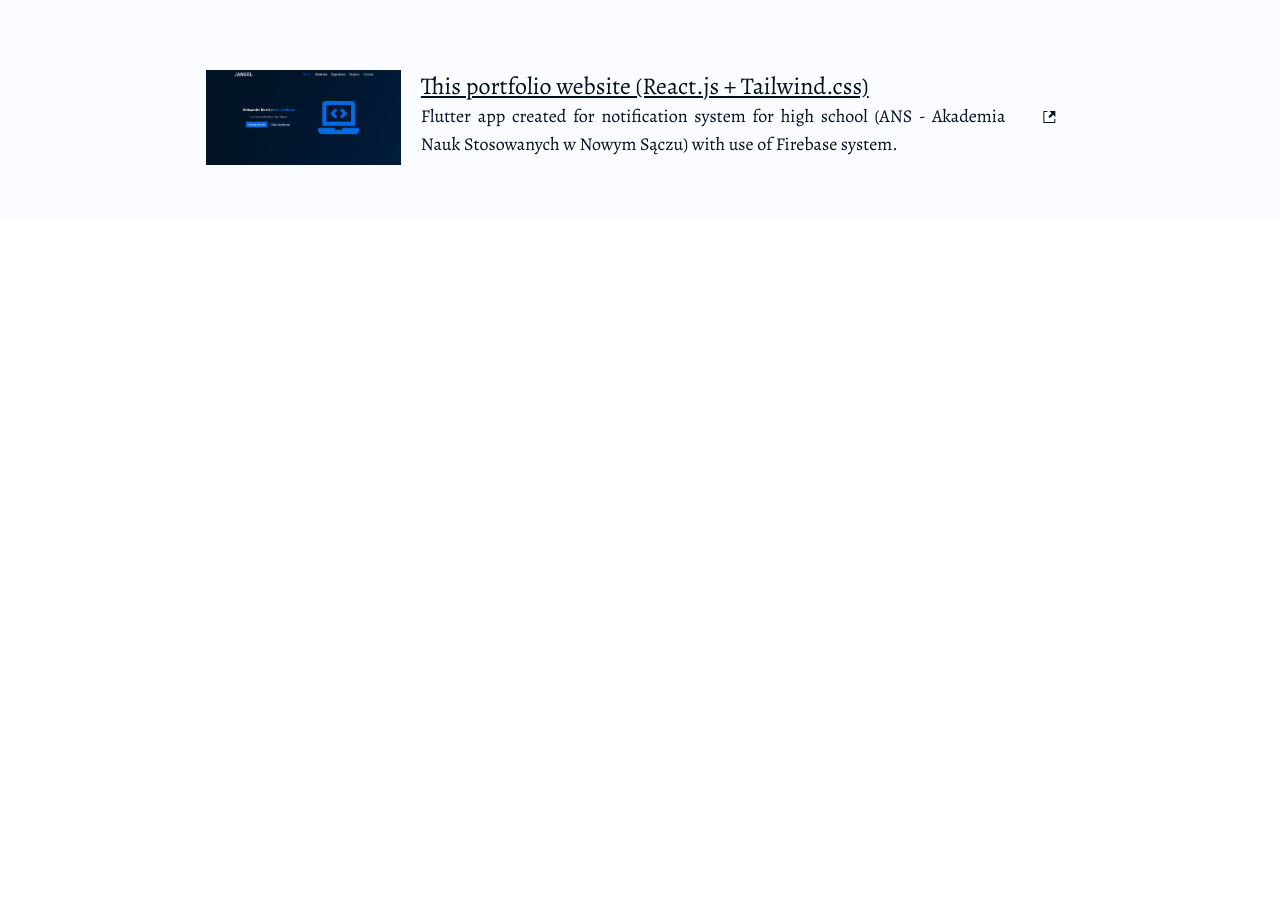
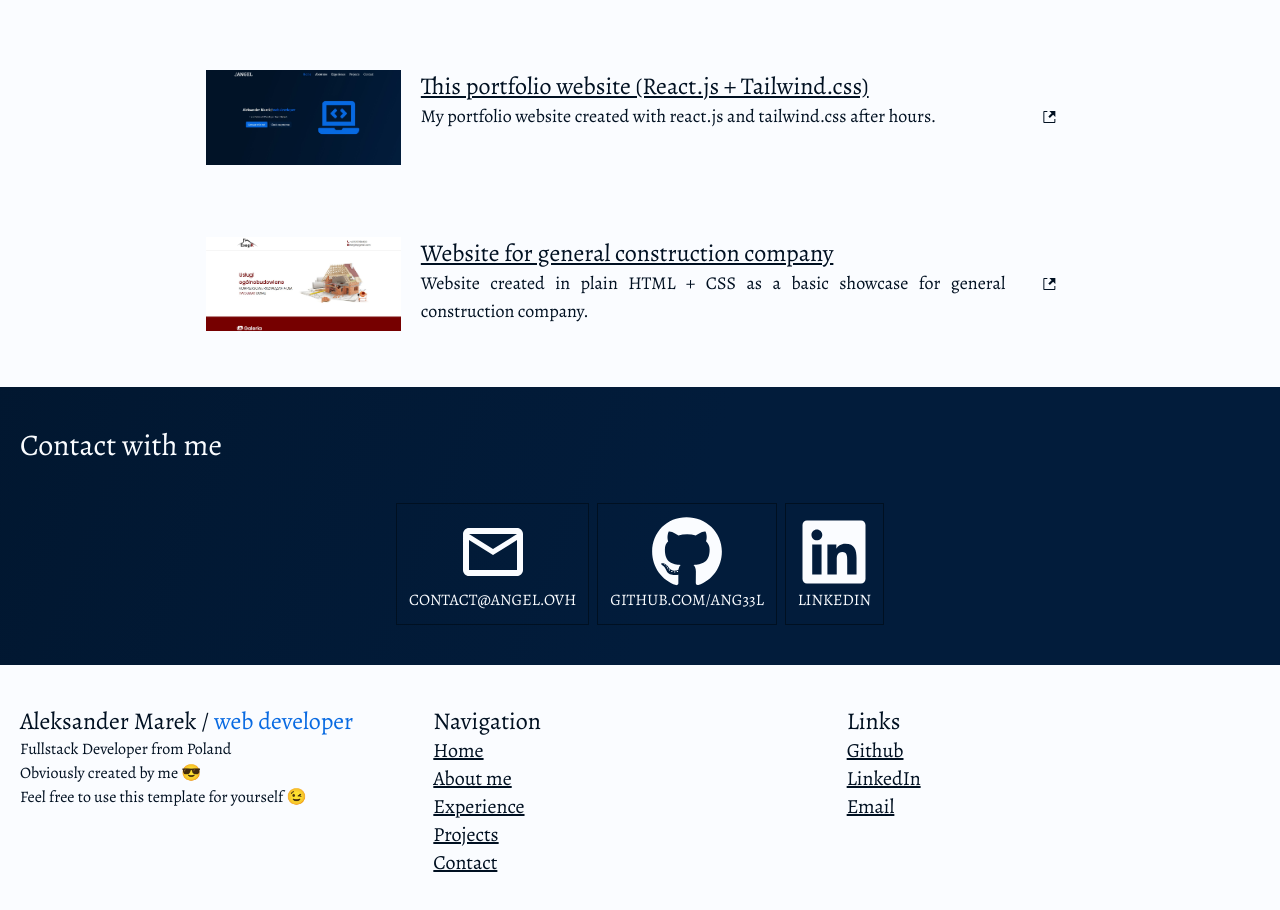
Before and after one commit to ang33l/angel.ovh, a React (Vite) app: page / in a window 1280 px wide. Shown: the part 2545-3455 px from the top of the page. Before the commit the page ends 2766 px from the top, so only its background shows below. Built offline with nearby package versions, Linux system fonts and the light colour scheme.

Commit message:
fully created nonresponsive website, without tracking active tag

```diff
--- a/package.json
+++ b/package.json
@@ -10,6 +10,7 @@
     "preview": "vite preview"
   },
   "dependencies": {
+    "@mantine/hooks": "^6.0.15",
     "react": "^18.2.0",
     "react-dom": "^18.2.0",
     "react-icons": "^4.10.1",
--- a/src/App.jsx
+++ b/src/App.jsx
@@ -1,19 +1,39 @@
+import { useIntersection } from "@mantine/hooks";
+import Footer from "./components/footer";
 import Navbar from "./components/navbar";
 import About from "./components/sections/about";
 import Contact from "./components/sections/contact";
 import Exp from "./components/sections/exp";
 import Hero from "./components/sections/hero";
 import Projects from "./components/sections/projects";
+import { useRef, useEffect } from "react";
 
 function App() {
+  const heroRef = useRef(null);
+  const aboutRef = useRef(null);
+  const expRef = useRef(null);
+  const projectsRef = useRef(null);
+  const contactRef = useRef(null);
+  const { ref, entry } = useIntersection({
+    root: heroRef.current,
+    threshold: 1,
+  });
+  useEffect(() => {
+    // Works!
+    if (entry !== null) console.log(entry.isIntersecting); // logs <div>Hello, World!</div>
+  }, [entry]);
   return (
     <>
       <Navbar />
-      <Hero />
-      <About />
-      <Exp />
-      <Projects />
-      <Contact />
+      <Hero reference={heroRef} />
+      {entry?.isIntersecting
+        ? console.log("Fully visible")
+        : console.log("Obscured")}
+      <About reference={aboutRef} />
+      <Exp reference={expRef} />
+      <Projects reference={projectsRef} />
+      <Contact reference={contactRef} />
+      <Footer />
     </>
   );
 }
--- a/src/components/boxes/wrapper.jsx
+++ b/src/components/boxes/wrapper.jsx
@@ -1,12 +1,9 @@
-export default function Wrapper({
-  bg = false,
-  children,
-  id,
-  className = "",
-  style = {},
-}) {
+import { forwardRef } from "react";
+const Wrapper = forwardRef(function (props, ref) {
+  const { bg = false, children, id, className = "", style = {} } = props;
   return (
     <div
+      ref={ref}
       id={id}
       className={`w-full ${bg ? "bg-text text-background" : ""} ${className}`}
       style={style}
@@ -14,4 +11,6 @@ export default function Wrapper({
       <div className={"m-auto max-w-[1400px]"}>{children}</div>
     </div>
   );
-}
+});
+
+export default Wrapper;
--- a/src/components/footer/index.jsx
+++ b/src/components/footer/index.jsx
@@ -1,3 +1,82 @@
+import { Link } from "react-scroll/modules";
+import Wrapper from "../boxes/wrapper";
+
 export default function Footer() {
-  return <div>footer</div>;
+  return (
+    <Wrapper bg={true}>
+      <div className={"px-5 py-10 flex"}>
+        <div className="flex flex-col flex-1">
+          <h4 className={"text-2xl"}>
+            Aleksander Marek /{" "}
+            <span className={"text-primary"}>web developer</span>
+          </h4>
+          <p>Fullstack Developer from Poland</p>
+          <p>Obviously created by me 😎</p>
+          <p>Feel free to use this template for yourself 😉</p>
+        </div>
+        <div className="flex-1">
+          <h4 className={"text-2xl"}>Navigation</h4>
+          <ul>
+            <li>
+              <Link to="hero" smooth={true} className={"text-xl underline"}>
+                Home
+              </Link>
+            </li>
+            <li>
+              <Link to="hero" smooth={true} className={"text-xl underline"}>
+                About me
+              </Link>
+            </li>
+            <li>
+              <Link to="hero" smooth={true} className={"text-xl underline"}>
+                Experience
+              </Link>
+            </li>
+            <li>
+              <Link to="hero" smooth={true} className={"text-xl underline"}>
+                Projects
+              </Link>
+            </li>
+            <li>
+              <Link to="hero" smooth={true} className={"text-xl underline"}>
+                Contact
+              </Link>
+            </li>
+          </ul>
+        </div>
+        <div className="flex-1">
+          <h4 className={"text-2xl"}>Links</h4>
+          <ul>
+            <li>
+              <a
+                href="https://github.com/ang33l"
+                className={"text-xl underline"}
+                target="_blank"
+              >
+                Github
+              </a>
+            </li>
+            <li>
+              <a
+                href="https://www.linkedin.com/in/aleksander-marek-pl/"
+                className={"text-xl underline"}
+                target="_blank"
+              >
+                LinkedIn
+              </a>
+            </li>
+            <li>
+              <a
+                href="https://github.com/ang33l"
+                className={"text-xl underline"}
+                target="_blank"
+              >
+                Email
+              </a>
+            </li>
+          </ul>
+        </div>
+      </div>
+    </Wrapper>
+  );
 }
--- a/src/components/sections/about.jsx
+++ b/src/components/sections/about.jsx
@@ -6,11 +6,12 @@ import { GrCloudComputer } from "react-icons/gr";
 import { BiSwim, BiLogoFlutter } from "react-icons/bi";
 import Wrapper from "../boxes/wrapper";
 
-export default function About() {
+export default function About({ reference }) {
   return (
-    <Wrapper bg={true} id="about">
+    <Wrapper ref={reference} bg={true} id="about">
       <div className={"px-5 py-10"}>
         <h2 className={"text-3xl pb-10"}>Few words about me...</h2>
+
         <div className={"flex gap-10 justify-between text-center"}>
           <div className={"flex-1"}>
             <h3 className={"text-2xl border-b-2 border-primary pb-2"}>
--- a/src/components/sections/contact.jsx
+++ b/src/components/sections/contact.jsx
@@ -1,5 +1,37 @@
 import Wrapper from "../boxes/wrapper";
-
-export default function Contact() {
-  return <Wrapper id="contact"></Wrapper>;
+import { MdMailOutline } from "react-icons/md";
+import { FaGithub, FaLinkedin } from "react-icons/fa";
+export default function Contact({ reference }) {
+  return (
+    <Wrapper ref={reference} id="contact">
+      <div className={"px-5 py-10"}>
+        <h2 className={"text-3xl pb-10"}>Contact with me</h2>
+        <div className="flex gap-2 justify-center">
+          <a
+            href="mailto:contact@angel.ovh"
+            className="p-3 border border-background flex flex-col items-center"
+          >
+            <MdMailOutline className="text-7xl" />
+            CONTACT@ANGEL.OVH
+          </a>
+          <a
+            href="https://github.com/ang33l"
+            target="_blank"
+            className="p-3 border border-background flex flex-col items-center"
+          >
+            <FaGithub className="text-7xl" />
+            GITHUB.COM/ANG33L
+          </a>
+          <a
+            href="https://www.linkedin.com/in/aleksander-marek-pl/"
+            target="_blank"
+            className="p-3 border border-background flex flex-col items-center"
+          >
+            <FaLinkedin className="text-7xl" />
+            LINKEDIN
+          </a>
+        </div>
+      </div>
+    </Wrapper>
+  );
 }
--- a/src/components/sections/exp.jsx
+++ b/src/components/sections/exp.jsx
@@ -1,8 +1,8 @@
 import Wrapper from "../boxes/wrapper";
 
-export default function Exp() {
+export default function Exp({ reference }) {
   return (
-    <Wrapper id={"exp"}>
+    <Wrapper ref={reference} id={"exp"}>
       <div className={"px-5 py-10"}>
         <h2 className={"text-3xl pb-10"}>My experience</h2>
         <div className={"flex flex-col items-center justify-center "}>
--- a/src/components/sections/hero.jsx
+++ b/src/components/sections/hero.jsx
@@ -1,11 +1,22 @@
 import Wrapper from "../boxes/wrapper";
 import Button from "../button";
 import { FaLaptopCode } from "react-icons/fa";
+import { useIntersection } from "@mantine/hooks";
+import { useRef, useEffect } from "react";
 
-export default function Hero() {
+export default function Hero({ reference }) {
+  const refer = useRef(null);
+  const { ref, entry } = useIntersection({
+    root: refer.current,
+    threshold: 1,
+  });
+  useEffect(() => {
+    // Works!
+    if (entry !== null) console.log(entry.isIntersecting); // logs <div>Hello, World!</div>
+  }, []);
   return (
-    <Wrapper id="hero">
-      <div className={"px-5 py-24 flex min-h-[100dvh]"}>
+    <Wrapper ref={reference} id="hero">
+      <div ref={refer} className={"px-5 py-24 flex min-h-[100dvh]"}>
         <div className={"flex-1 flex flex-col justify-center gap-8"}>
           <h1 className={"text-4xl font-bold text-center"}>
             Aleksander Marek /{" "}
--- a/src/components/sections/projects.jsx
+++ b/src/components/sections/projects.jsx
@@ -2,9 +2,9 @@ import Wrapper from "../boxes/wrapper";
 import { GoLinkExternal } from "react-icons/go";
 import { MdOutlineHideImage } from "react-icons/md";
 
-export default function Projects() {
+export default function Projects({ reference }) {
   return (
-    <Wrapper id="projects" bg={true}>
+    <Wrapper ref={reference} id="projects" bg={true}>
       <div className={"px-5 py-10"}>
         <h2 className={"text-3xl pb-10"}>Projects I have implemented</h2>
         <div className={"flex flex-col items-center justify-center "}>
@@ -95,9 +95,32 @@ export default function Projects() {
                   This portfolio website (React.js + Tailwind.css)
                 </h3>
                 <p className="text-lg text-justify">
-                  Flutter app created for notification system for high school
-                  (ANS - Akademia Nauk Stosowanych w Nowym Sączu) with use of
-                  Firebase system.
+                  My portfolio website created with react.js and tailwind.css
+                  after hours.
+                </p>
+              </div>
+              <GoLinkExternal className="flex-1 self-center" />
+            </a>
+            <a
+              href="https://exegir.pl"
+              target="_blank"
+              className={"flex gap-5 p-4 hover:bg-hover transition-colors "}
+            >
+              <div className="flex-[4_4_0%]">
+                <img
+                  className="object-cover"
+                  src="/exegir.jpg"
+                  alt="manssanger image"
+                  loading="lazy"
+                />
+              </div>
+              <div className="flex-[12_12_0%]">
+                <h3 className="text-2xl underline">
+                  Website for general construction company
+                </h3>
+                <p className="text-lg text-justify">
+                  Website created in plain HTML + CSS as a basic showcase for
+                  general construction company.
                 </p>
               </div>
               <GoLinkExternal className="flex-1 self-center" />
```
Also changed, not shown: public/exegir.jpg (added), 1 other file (tests, documents, lock files or other folders).
